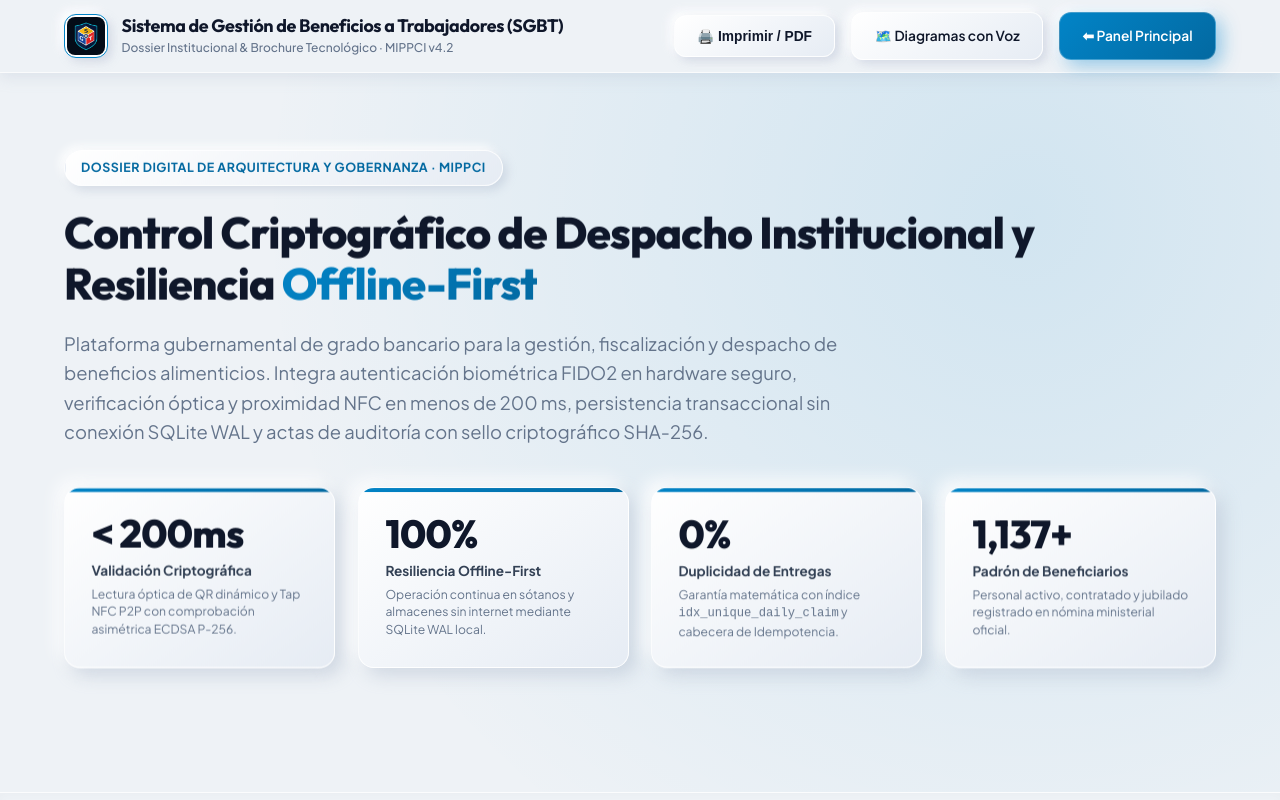
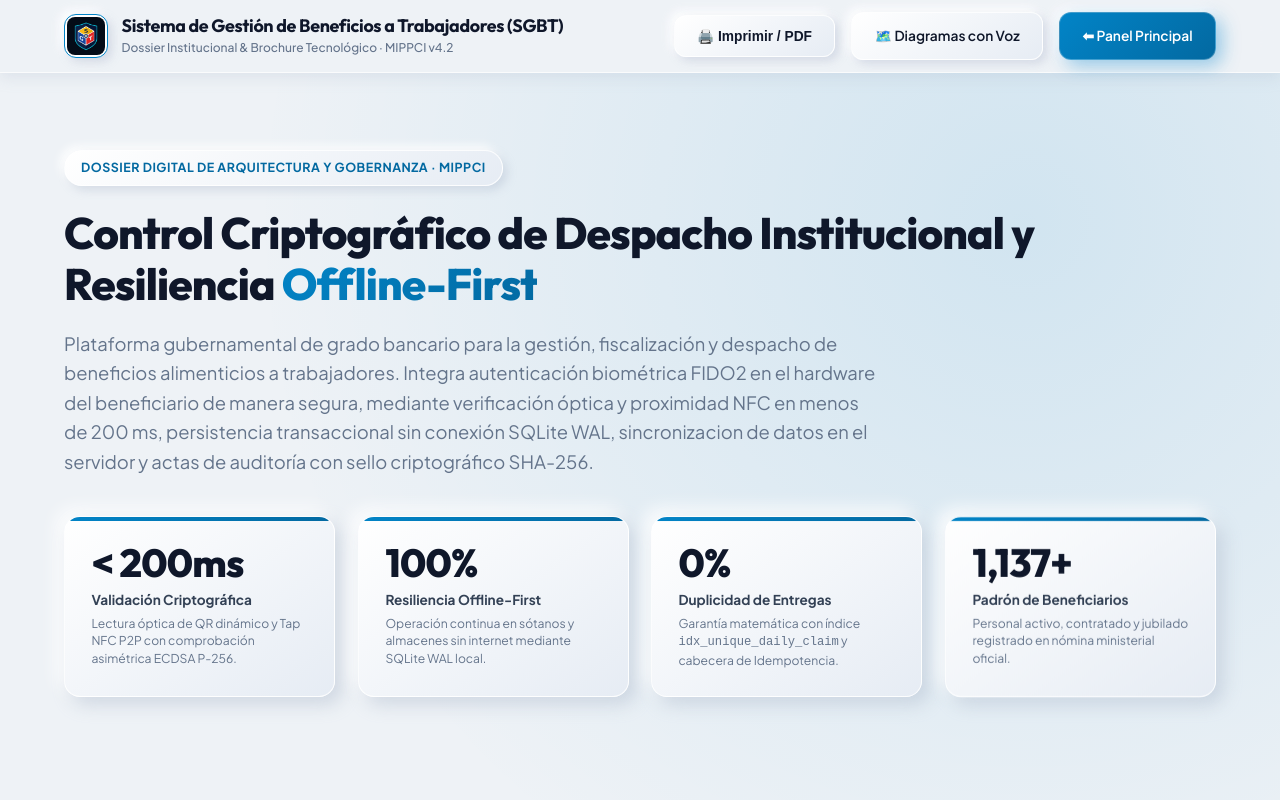
Before and after one commit to cazadorccs/sgbt, a website: page docs/dossier.html in a window 1280 px wide. Shown: the top 800 px of the page. Drawn offline with Linux system fonts and the light colour scheme.

Commit message:
docs(dossier): corregir declaracion institucional del subtitulo en el dossier ejecutivo

```diff
--- a/docs/dossier.html
+++ b/docs/dossier.html
@@ -1187,7 +1187,7 @@
       <span class="badge-pill reveal">Dossier Digital de Arquitectura y Gobernanza &middot; MIPPCI</span>
       <h1 class="hero-title reveal delay-1">Control Criptográfico de Despacho Institucional y Resiliencia <span>Offline-First</span></h1>
       <p class="hero-subtitle reveal delay-2">
-        Plataforma gubernamental de grado bancario para la gestión, fiscalización y despacho de beneficios alimenticios. Integra autenticación biométrica FIDO2 en hardware seguro, verificación óptica y proximidad NFC en menos de 200 ms, persistencia transaccional sin conexión SQLite WAL y actas de auditoría con sello criptográfico SHA-256.
+        Plataforma gubernamental de grado bancario para la gestión, fiscalización y despacho de beneficios alimenticios a trabajadores. Integra autenticación biométrica FIDO2 en el hardware del beneficiario de manera segura, mediante verificación óptica y proximidad NFC en menos de 200 ms, persistencia transaccional sin conexión SQLite WAL, sincronizacion de datos en el servidor y actas de auditoría con sello criptográfico SHA-256.
       </p>
 
       <!-- METRICAS / KPIS CLAVE -->
```
Also changed, not shown: public/dossier.html (+1 -1 lines).
